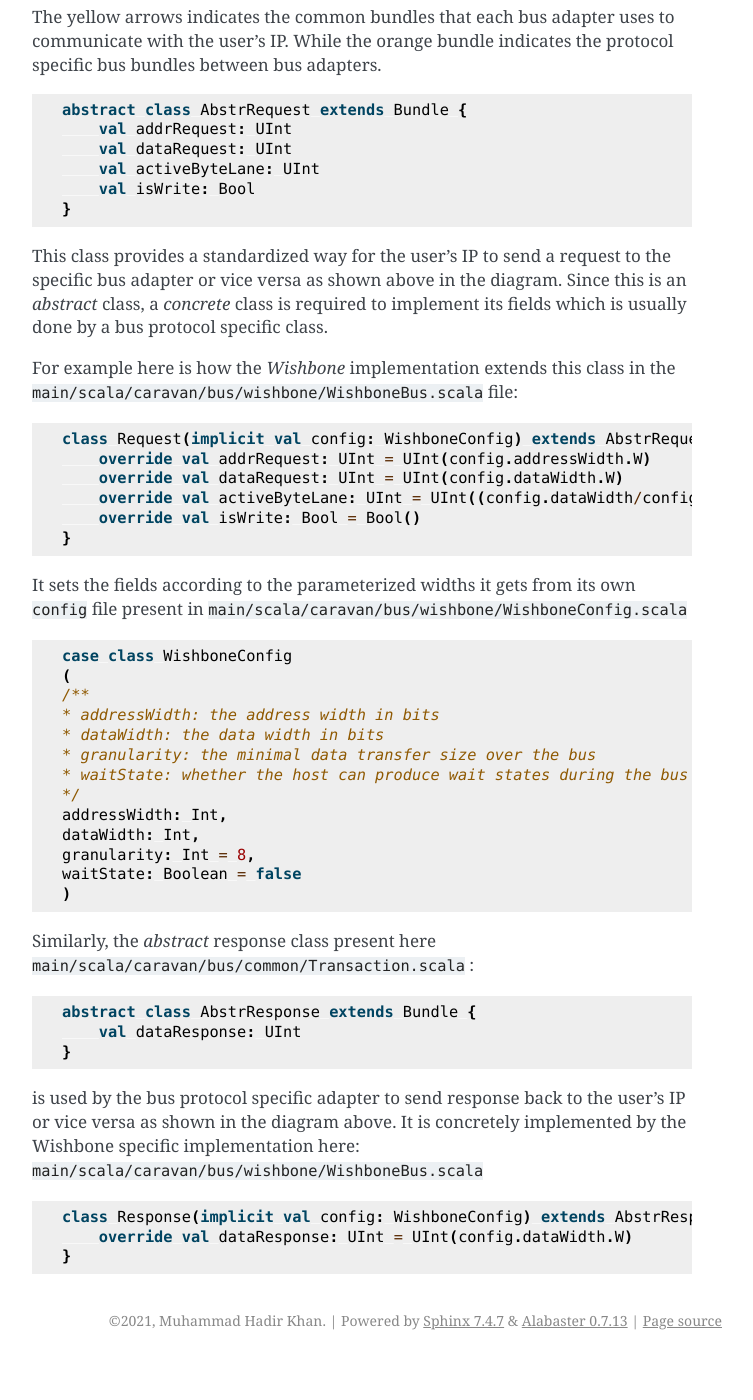
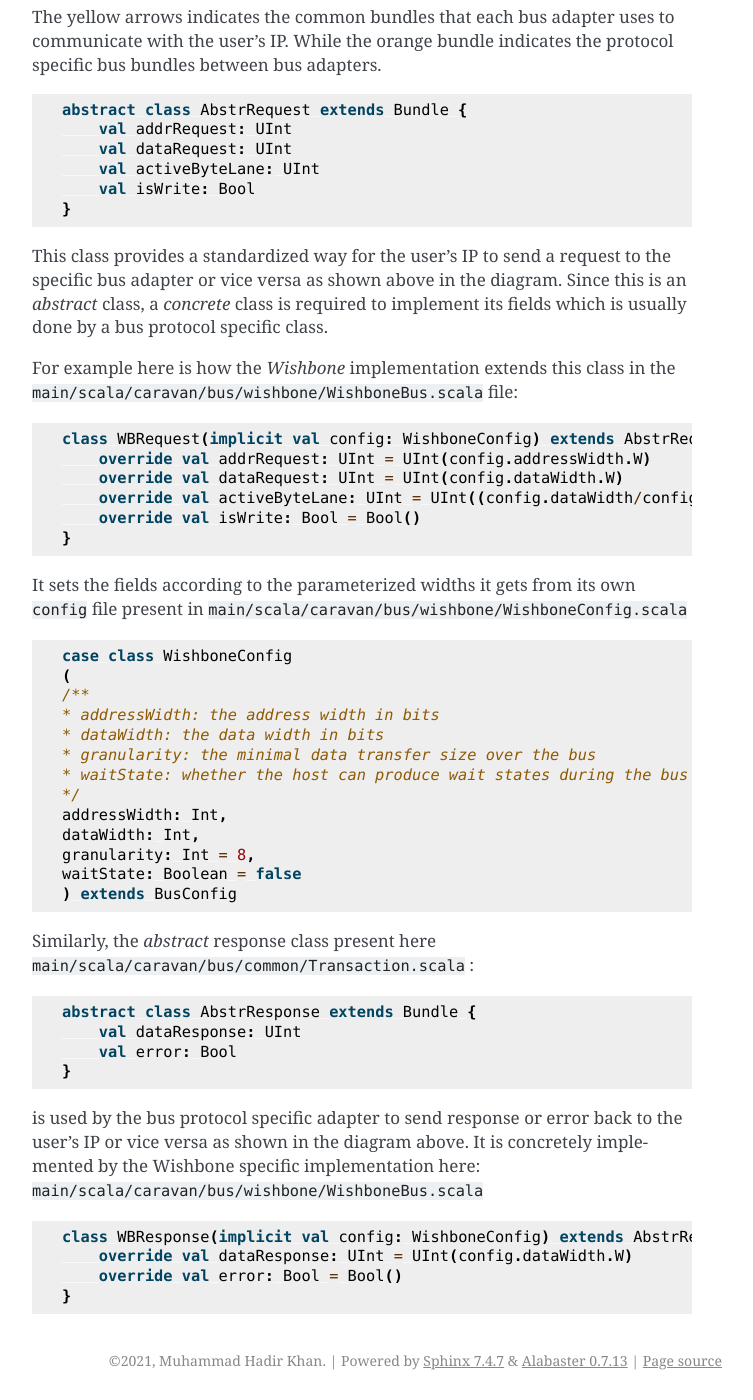
Before and after one commit to merledu/caravan, a Sphinx documentation site: the page built from docs/dev/reqrespbundle.rst, in a window 1280 px wide and 1400 px high, scrolled down 494 px. Shown: the whole window, without its empty margins (388-1141 px from the left). Built offline with Sphinx 7.4.7, drawn with Linux system fonts in a browser that asks for light colours; before the commit the page ends 1854 px from its top, so only the background shows below that.

Commit message:
updated the docs to reflect the latest changes in the code base

```diff
--- a/docs/dev/busspecific.rst
+++ b/docs/dev/busspecific.rst
@@ -39,7 +39,9 @@ The ``WishboneConfig`` class is created here: ``main/scala/caravan/bus/wishbone/
     dataWidth: Int,
     granularity: Int = 8,
     waitState: Boolean = false
-    )
+    ) extends BusConfig
+
+This config class extends the ``BusConfig`` trait that is declared here: ``main/scala/caravan/bus/common/Transaction.scala``
 
 This class is then *implicitly* passed down to the different wishbone module in order to parameterize them.
 
@@ -73,9 +75,11 @@ and a *slave bundle* that is concerned with the *device adapter*. These bundles
         /**
         * ack ->  indicates a normal termination of bus cycle
         * dat ->  contains the data output from the slave
+        * err ->  indicates an error termination of bus cycle
         */
         val ack = Bool()
         val dat = UInt(config.dataWidth.W)
+        val err = Bool()
     }
 
 Note that these classes do not extend the ``Bundle`` type. This is due to the fact that ``WBHost`` and ``WBDevice``
--- a/docs/dev/custombus.rst
+++ b/docs/dev/custombus.rst
@@ -15,14 +15,14 @@ Creating a Configuration Class
 ------------------------------
 
 First of all, a configuration case class is needed that provides certain parameters to be used by the bus implementation
-logic, such as address width, data width, and anything other that is protocol specific.
+logic, such as address width, data width, and anything other that is protocol specific which extends the ``BusConfig`` trait.
 
 .. code-block:: scala
 
     case class MyBusConfig
     (
         // protocol specific requirements
-    )
+    ) extends BusConfig
 
 Implementing the Request/Response Bundle
 ----------------------------------------
@@ -41,6 +41,7 @@ bus adapter with an interface to communicate with the user's IP.
 
     class MyResponse(implicit val config: MyBusConfig) extends AbstrResponse {
         override val dataResponse: UInt = UInt(config.dataWidth.W)
+        override val error: Bool = Bool()
     }
 
 
--- a/docs/dev/reqrespbundle.rst
+++ b/docs/dev/reqrespbundle.rst
@@ -28,7 +28,7 @@ For example here is how the `Wishbone` implementation extends this class in the
 
 .. code-block:: scala
 
-    class Request(implicit val config: WishboneConfig) extends AbstrRequest {
+    class WBRequest(implicit val config: WishboneConfig) extends AbstrRequest {
         override val addrRequest: UInt = UInt(config.addressWidth.W)
         override val dataRequest: UInt = UInt(config.dataWidth.W)
         override val activeByteLane: UInt = UInt((config.dataWidth/config.granularity).W)
@@ -52,7 +52,7 @@ present in ``main/scala/caravan/bus/wishbone/WishboneConfig.scala``
     dataWidth: Int,
     granularity: Int = 8,
     waitState: Boolean = false
-    )
+    ) extends BusConfig
 
 Similarly, the `abstract` response class present here ``main/scala/caravan/bus/common/Transaction.scala`` :
 
@@ -60,13 +60,15 @@ Similarly, the `abstract` response class present here ``main/scala/caravan/bus/c
 
     abstract class AbstrResponse extends Bundle {
         val dataResponse: UInt
+        val error: Bool
     }
 
-is used by the bus protocol specific adapter to send response back to the user's IP or vice versa as shown in the
+is used by the bus protocol specific adapter to send response or error back to the user's IP or vice versa as shown in the
 diagram above. It is concretely implemented by the Wishbone specific implementation here: ``main/scala/caravan/bus/wishbone/WishboneBus.scala``
 
 .. code-block:: scala
 
-    class Response(implicit val config: WishboneConfig) extends AbstrResponse {
+    class WBResponse(implicit val config: WishboneConfig) extends AbstrResponse {
         override val dataResponse: UInt = UInt(config.dataWidth.W)
+        override val error: Bool = Bool()
     }
```
